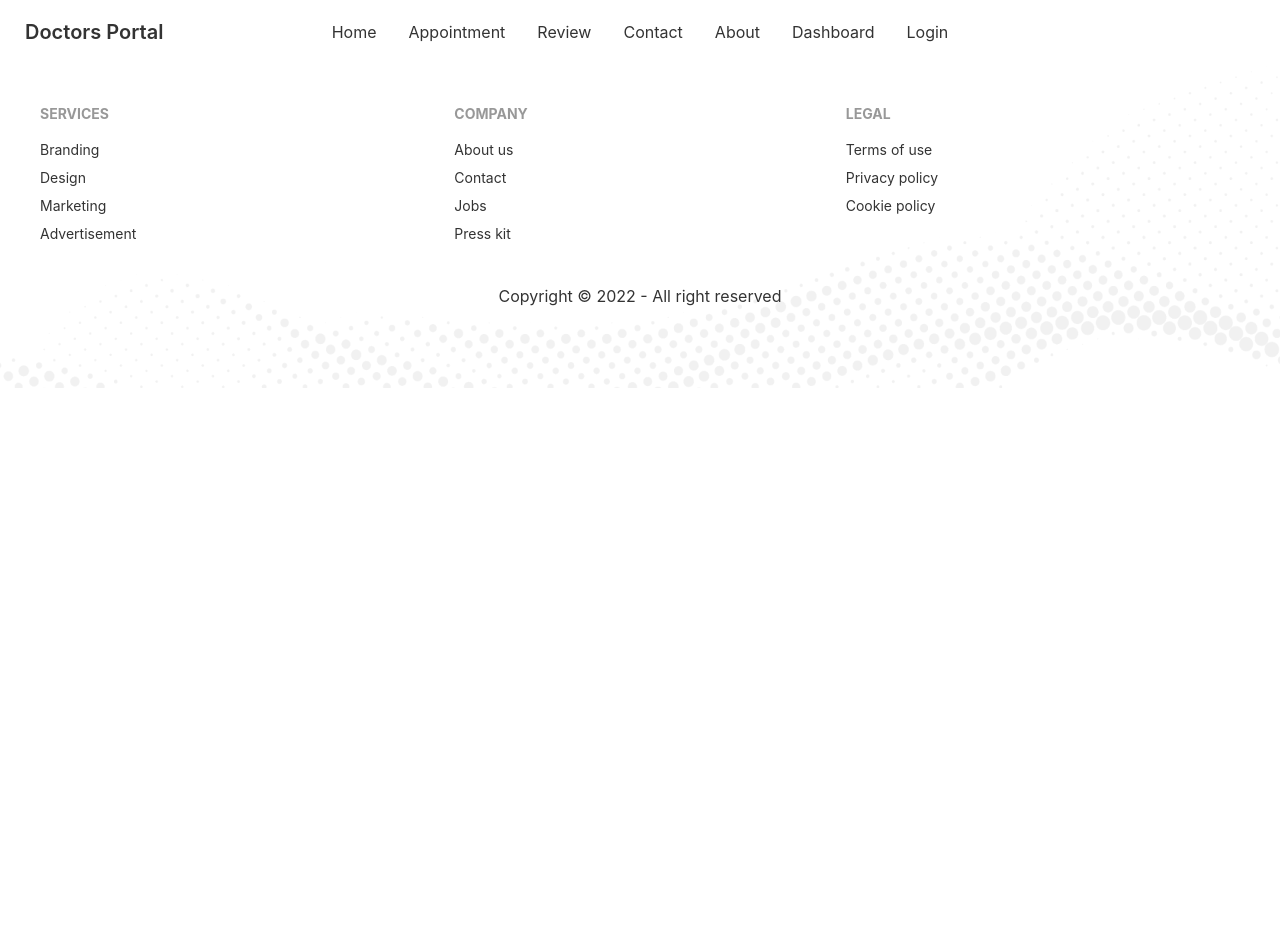
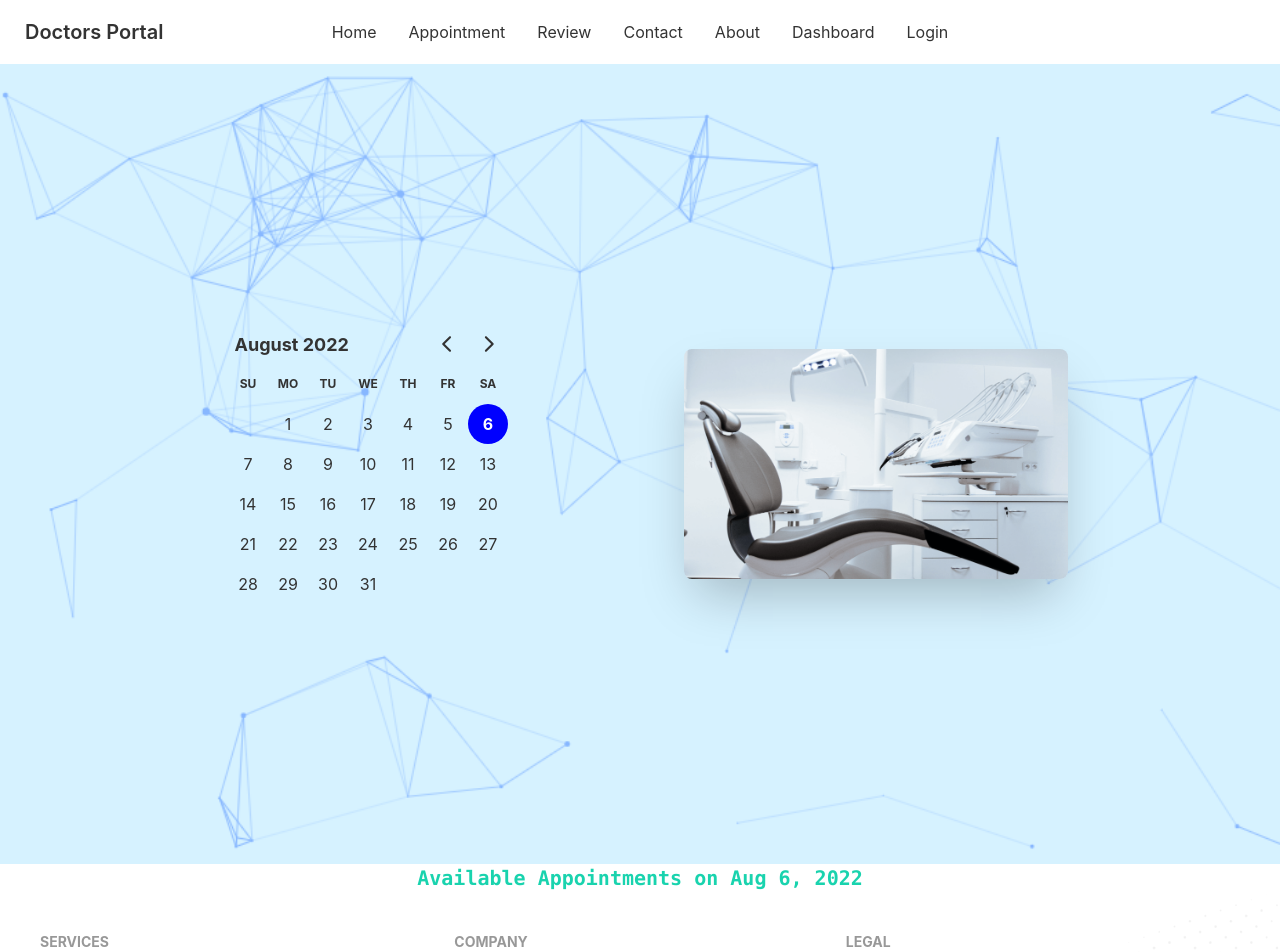
Before and after one commit to Reduwan-Nyx/Doctor-Portal-Client, a React (Create React App) app: page /appointment in a window 1280 px wide. Shown: the top 952 px of the page. Before the commit the page ends 800 px from the top, so only its background shows below. Built offline with nearby package versions, Linux system fonts and the light colour scheme; no server answers.

Commit message:
available appointment start

```diff
--- a/package.json
+++ b/package.json
@@ -7,7 +7,9 @@
     "@testing-library/react": "^13.3.0",
     "@testing-library/user-event": "^13.5.0",
     "daisyui": "^2.20.0",
+    "date-fns": "^2.29.1",
     "react": "^18.2.0",
+    "react-day-picker": "^8.0.7",
     "react-dom": "^18.2.0",
     "react-firebase-hooks": "^5.0.3",
     "react-router-dom": "^6.3.0",
--- a/src/Pages/Appointment/Appointment.js
+++ b/src/Pages/Appointment/Appointment.js
@@ -1,10 +1,14 @@
-import React from 'react';
+import React, { useState } from 'react';
 import Footer from '../Shared/Footer';
+import AppointmentBanner from './AppointmentBanner';
+import AvailableAppointment from './AvailableAppointment';
 
 const Appointment = () => {
+    const [date, setDate] = useState(new Date())
     return (
         <div>
-
+            <AppointmentBanner date={date} setDate={setDate}></AppointmentBanner>
+            <AvailableAppointment date={date}></AvailableAppointment>
             <Footer></Footer>
         </div>
     );
--- /dev/null
+++ b/src/Pages/Appointment/AppointmentBanner.css
@@ -0,0 +1,3 @@
+.hero-content{
+    gap: 10rem;
+}
--- /dev/null
+++ b/src/Pages/Appointment/AppointmentBanner.js
@@ -0,0 +1,29 @@
+import React from "react";
+import { DayPicker } from "react-day-picker";
+import chair from '../../assets/images/chair.png'
+import "react-day-picker/dist/style.css";
+import './AppointmentBanner.css'
+import back from '../../assets/images/cool-background.png'
+const AppointmentBanner = ({date, setDate}) => {
+
+  return (
+    <div style={{
+        background: `url(${back})`,
+        backgroundSize: 'cover'
+    }} class="hero min-h-screen ">
+      <div class="hero-content flex-col lg:flex-row-reverse ">
+        <img
+          src={chair}
+          class="max-w-sm rounded-lg shadow-2xl"
+       alt="Dentist chair" />
+        <div>
+        <DayPicker mode="single" selected={date} onSelect={setDate} />
+
+        </div>
+      </div>
+
+    </div>
+  );
+};
+
+export default AppointmentBanner;
--- /dev/null
+++ b/src/Pages/Appointment/AvailableAppointment.js
@@ -0,0 +1,25 @@
+import { format } from 'date-fns';
+import React, { useEffect, useState } from 'react';
+
+const AvailableAppointment = ({date}) => {
+    const [services, setServices] = useState([])
+
+    useEffect( ()=>{
+        fetch('services.json')
+        .then(res => res.json)
+        .then(data => setServices(data))
+    },[])
+    return (
+        <div>
+           <h4 className='text-xl text-secondary font-bold font-mono text-center'> Available Appointments on {format(date, 'PP')}</h4>
+
+           <div>
+                {
+
+                }
+           </div>
+        </div>
+    );
+};
+
+export default AvailableAppointment;
```
Also changed, not shown: public/service.json (added, +63 -0 lines), src/assets/images/cool-background.png (added), 1 other file (tests, documents, lock files or other folders).
